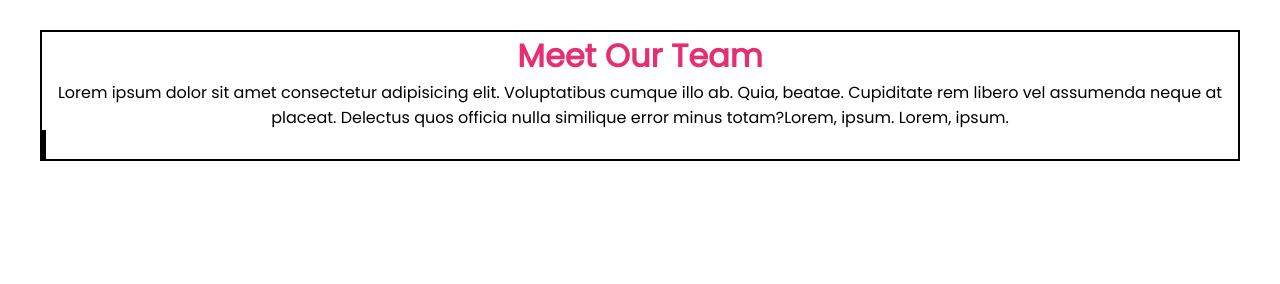
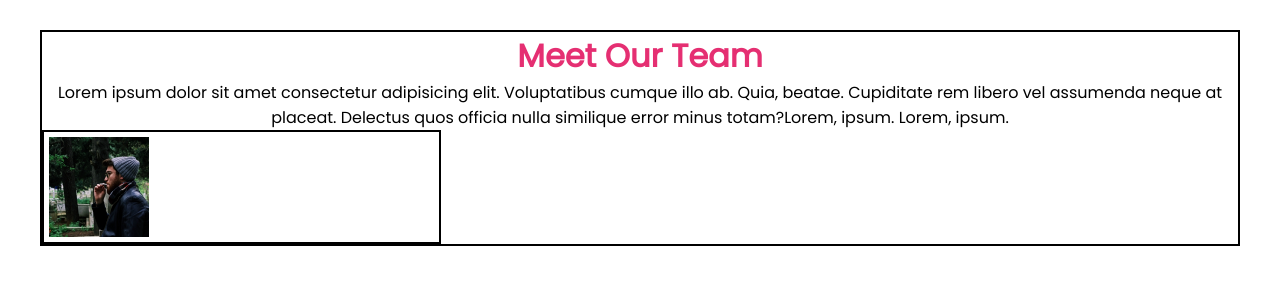
Before and after one commit to Vbortone99/html-css-float-cards, a plain HTML site: page index.html in a window 1280 px wide. Drawn offline with Linux system fonts and the light colour scheme.

Commit message:
Added Cards

```diff
--- a/css/style.css
+++ b/css/style.css
@@ -29,3 +29,11 @@ h1{
     /* Adjust font weight */
     color:rgb(229, 47, 114) ;
 }
+.cards-container{
+    width: calc(100%/3);
+    padding: 5px;
+}
+img{
+    float: left;
+    width: 100px;
+}
--- a/index.html
+++ b/index.html
@@ -18,7 +18,9 @@
             <main>
                 <p>Lorem ipsum dolor sit amet consectetur adipisicing elit. Voluptatibus cumque illo ab. Quia, beatae. Cupiditate rem libero vel assumenda neque at placeat. Delectus quos officia nulla similique error minus totam?Lorem, ipsum. Lorem, ipsum.</p>
                 <div class="cards-container debug clearfix">
-                    <img src="" alt="">
+                    <div class="card-1">
+                        <img src="img/male1.png" alt="Card 1">
+                    </div>
                 </div>
             </main>
         </body>
```
